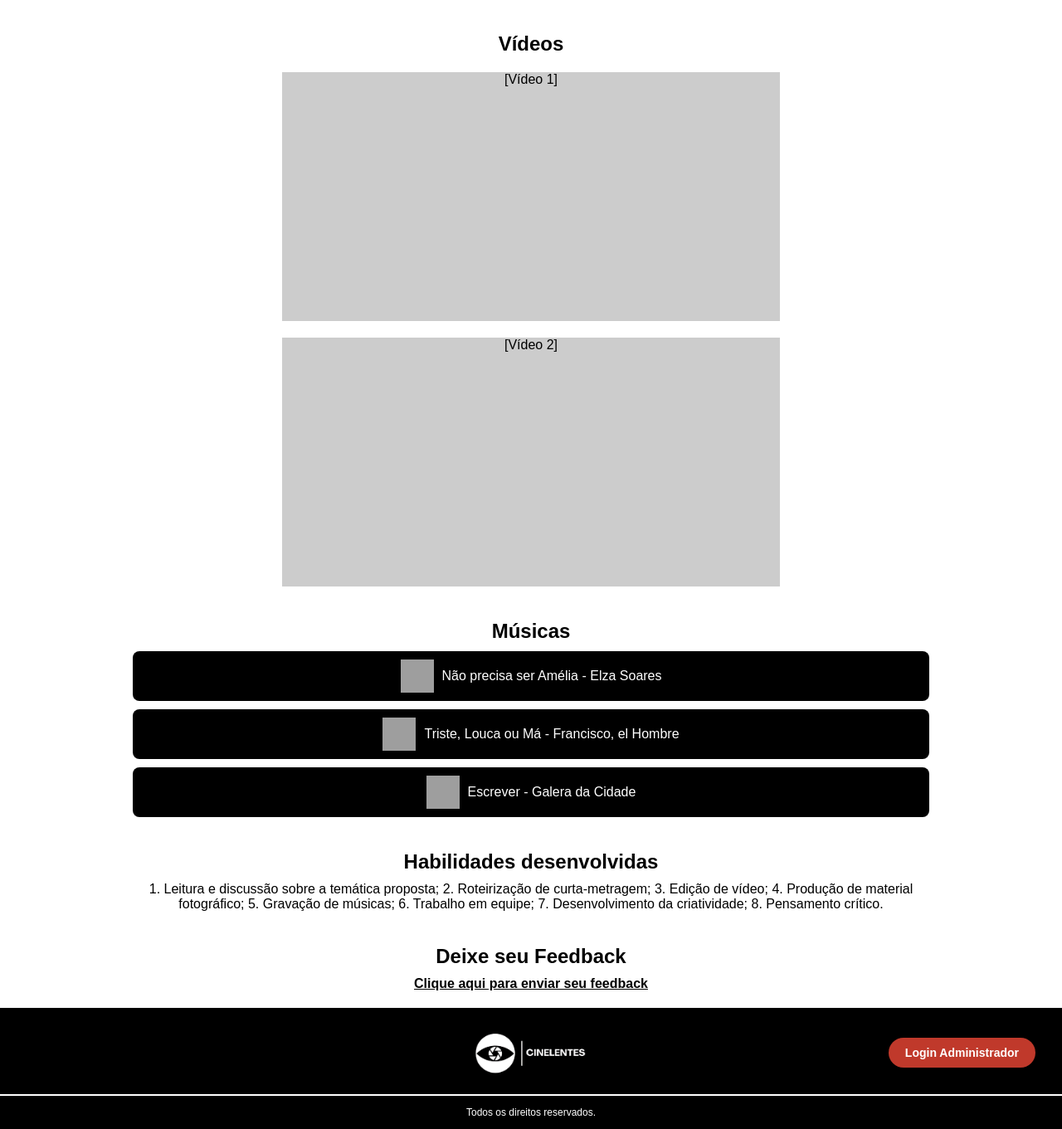
After one commit to muriloffsan/Cinelentes, a PHP site: page /php/mes-mulher.php in a window 1280 px wide. The commit adds this page. Shown: the part 938-2299 px from the top of the page at 83% size. Run offline with PHP 8.4, Linux system fonts and the light colour scheme; a stand-in replaces the project's code that opens the database connection; grey boxes are pictures that could not be loaded.

Commit message:
Commit alteração de muita coisa

```diff
--- a/php/login.php
+++ b/php/login.php
@@ -95,8 +95,7 @@ if ($_SERVER['REQUEST_METHOD'] == 'POST') {
             <input class="input-email-senha" name="senha" type="password" placeholder="Senha" required />
           </div>
 
-          <button type="submit" class="botao-entrar">ENTRAR</button>
-
+          <a href="pagina-inicial-adm.php" class="botao-entrar">ENTRAR</a>
           <a href="redefinir-senha.php" class="bot-esqueceu-senha">Esqueceu a senha?</a>
         </form>
       </div>
--- /dev/null
+++ b/php/mes-mulher.php
@@ -0,0 +1,206 @@
+<!DOCTYPE html>
+<html lang="pt-BR">
+<head>
+    <meta charset="UTF-8">
+    <title>Cinelentes</title>
+    <link rel="stylesheet" href="../style/style.css">
+    <script src="../js/main.js"></script>
+    <style>
+        body {
+            font-family: Arial, sans-serif;
+            margin: 0;
+            background-color: #ffffff;
+            display: flex;
+            flex-direction: column;
+            min-height: 100vh;
+        }
+
+        main {
+            flex: 1;
+        }
+
+        .container {
+            padding: 20px;
+            max-width: 1000px;
+            margin: 0 auto;
+            text-align: center;
+        }
+
+        .section-title {
+            font-size: 24px;
+            font-weight: bold;
+            margin-bottom: 10px;
+            opacity: 0;
+            transform: translateY(20px);
+            animation: fadeInUp 0.8s forwards;
+        }
+
+        .section-subtitle {
+            font-size: 16px;
+            margin-bottom: 20px;
+        }
+
+        .video-section,
+        .photos-section,
+        .videos-section,
+        .music-section,
+        .skills-section,
+        .feedback-section {
+            margin-top: 40px;
+        }
+
+        .video-frame, .photo-frame, .small-video-frame {
+            width: 100%;
+            max-width: 600px;
+            height: 300px;
+            background-color: #ccc;
+            margin: 20px auto;
+        }
+
+        .carousel {
+            display: flex;
+            overflow-x: auto;
+            gap: 10px;
+            justify-content: center;
+        }
+
+        .carousel img {
+            height: 200px;
+            width: auto;
+            border-radius: 8px;
+        }
+
+        .music-item {
+            background-color: black;
+            color: white;
+            padding: 10px;
+            margin-bottom: 10px;
+            display: flex;
+            align-items: center;
+            justify-content: center;
+            border-radius: 8px;
+            gap: 10px;
+        }
+
+        .music-item img {
+            width: 40px;
+            height: 40px;
+        }
+
+        .feedback-section a {
+            color: black;
+            font-weight: bold;
+            text-decoration: underline;
+        }
+
+        /* Animação fade-in dos títulos */
+        @keyframes fadeInUp {
+            to {
+                opacity: 1;
+                transform: translateY(0);
+            }
+        }
+    </style>
+</head>
+
+<body>
+
+<header class="header-container">
+    <nav class="parte-cima-header-container">
+        <img id="logo-sesi-senai" src="../img/logo-sesi-senai.png" alt="SESI - SENAI">
+        <img id="logo-cinelentes" src="../img/logo-cinelentes.png" alt="CineLentes">
+    </nav>
+    <div class="linha-branca"></div>
+    <div class="navbar-menu-container">
+        <ul class="navbar-menu">
+            <li><a class="informacoes-navbar-menu" href="../index.php">INÍCIO</a></li>
+            <div class="dropdown">
+                <a onclick="myFunction()" class="dropbtn">EDIÇÕES</a>
+                <div id="myDropdown" class="dropdown-content">
+                    <a href="edicao2023.php">EDIÇÃO 2023</a>
+                    <a href="edicao2024.php">EDIÇÃO 2024</a>
+                    <a href="edicao2025.php">EDIÇÃO 2025</a>
+                </div>
+            </div>
+            <li><a class="informacoes-navbar-menu" href="quem-somos.php">QUEM SOMOS</a></li>
+            <li><a class="informacoes-navbar-menu" href="../index.php#grid-agenda">AGENDA</a></li>
+        </ul>
+    </div>
+</header>
+
+<main>
+<div class="container">
+    <div class="section-title">Dia Internacional da Mulher</div>
+    <div class="section-subtitle">
+        Alunos do 7º ano A desenvolveram atividades para celebrar o Dia Internacional da Mulher.<br>
+        Curta-metragem | Vídeos | Músicas | Fotos
+    </div>
+
+    <div class="video-section">
+        <div class="section-title">Curta-metragem</div>
+        <div class="video-frame">[Vídeo principal]</div>
+    </div>
+
+    <div class="photos-section">
+        <div class="section-title">Fotos</div>
+        <div class="carousel">
+            <img src="foto1.jpg" alt="Foto 1">
+            <img src="foto2.jpg" alt="Foto 2">
+            <img src="foto3.jpg" alt="Foto 3">
+        </div>
+    </div>
+
+    <div class="videos-section">
+        <div class="section-title">Vídeos</div>
+        <div class="small-video-frame">[Vídeo 1]</div>
+        <div class="small-video-frame">[Vídeo 2]</div>
+    </div>
+
+    <div class="music-section">
+        <div class="section-title">Músicas</div>
+        <div class="music-item">
+            <img src="musica1.jpg" alt="Capa 1">
+            Não precisa ser Amélia - Elza Soares
+        </div>
+        <div class="music-item">
+            <img src="musica2.jpg" alt="Capa 2">
+            Triste, Louca ou Má - Francisco, el Hombre
+        </div>
+        <div class="music-item">
+            <img src="musica3.jpg" alt="Capa 3">
+            Escrever - Galera da Cidade
+        </div>
+    </div>
+
+    <div class="skills-section">
+        <div class="section-title">Habilidades desenvolvidas</div>
+        <p>1. Leitura e discussão sobre a temática proposta; 2. Roteirização de curta-metragem; 3. Edição de vídeo; 4. Produção de material fotográfico; 5. Gravação de músicas; 6. Trabalho em equipe; 7. Desenvolvimento da criatividade; 8. Pensamento crítico.</p>
+    </div>
+
+    <div class="feedback-section">
+        <div class="section-title">Deixe seu Feedback</div>
+        <a href="#">Clique aqui para enviar seu feedback</a>
+    </div>
+</div>
+</main>
+
+<footer class="footer-container">
+    <div class="footer-topo">
+        <div class="div-vazia"></div>
+        <div class="footer-logo-container">
+            <img id="logo-cinelentes-footer" src="../img/logo-cinelentes.png" alt="CineLentes">
+        </div>
+        <div class="botao-login-container">
+            <a href="login.php" class="botao-login">Login Administrador</a>
+        </div>
+    </div>
+
+    <div class="linha-branca-footer"></div>
+
+    <div class="linha-preta-footer">
+        <p class="footer-direitos">Todos os direitos reservados.</p>
+    </div>
+</footer>
+
+</body>
+</html>
--- a/php/pagina-edicao-exclusao-criar-eventos-adm.php
+++ b/php/pagina-edicao-exclusao-criar-eventos-adm.php
@@ -283,7 +283,7 @@
         </div>
 
         <div class="botao-login-container">
-            <a href="./php/login.php" class="botao-login">Login Administrador</a>
+            <a href="login.php" class="botao-login">Login Administrador</a>
         </div>
     </div>
 
--- a/php/quem-somos-adm.php
+++ b/php/quem-somos-adm.php
@@ -85,7 +85,7 @@
         </div>
 
         <div class="botao-login-container">
-            <a href="./php/login.php" class="botao-login">Login Administrador</a>
+            <a href="login.php" class="botao-login">Login Administrador</a>
         </div>
     </div>
 
--- a/php/quem-somos.php
+++ b/php/quem-somos.php
@@ -88,7 +88,7 @@
         </div>
 
         <div class="botao-login-container">
-            <a href="./php/login.php" class="botao-login">Login Administrador</a>
+            <a href="login.php" class="botao-login">Login Administrador</a>
         </div>
     </div>
 
--- a/style/style.css
+++ b/style/style.css
@@ -191,6 +191,8 @@ a {
 
 .botao-entrar,
 .botao-enviar {
+  display: flex;
+  justify-content: center;
   width: 100%;
   padding: 12px;
   background-color: #d82323;
@@ -204,9 +206,10 @@ a {
 
 .bot-esqueceu-senha {
   font-size: 12px;
-  text-align: center;
   color: #000;
   font-weight: 600;
+  display: flex;
+  justify-content: center;
 }
 
 .img-icon {
@@ -382,14 +385,14 @@ a {
 .footer-topo {
   display: flex;
   align-items: center;
-  justify-content: space-between;
+  justify-content: center;
   position: relative;
-  padding: 0 32px;
+  padding: 32px;
   height: 100px;
 }
 
 .div-vazia {
-  width: 70px;
+  width: 150px;
 }
 
 .footer-logo-container {
@@ -401,6 +404,7 @@ a {
 #logo-cinelentes-footer {
   height: 70px;
   width: auto;
+  margin-right: 150px;
 }
 
 .botao-login-container {
```
Also changed, not shown: php/edicao2023-adm.php (+22 -22 lines), php/edicao2023.php (+22 -23 lines), php/edicao2024-adm.php (+22 -22 lines), php/edicao2024.php (+22 -22 lines), php/edicao2025-adm.php (+22 -22 lines), php/edicao2025.php (+22 -22 lines), img/img-consciencia-negra.jpg (added), img/img-inclusao.jpg (added), img/img-povos-originarios.jpg (added), 3 other files.
